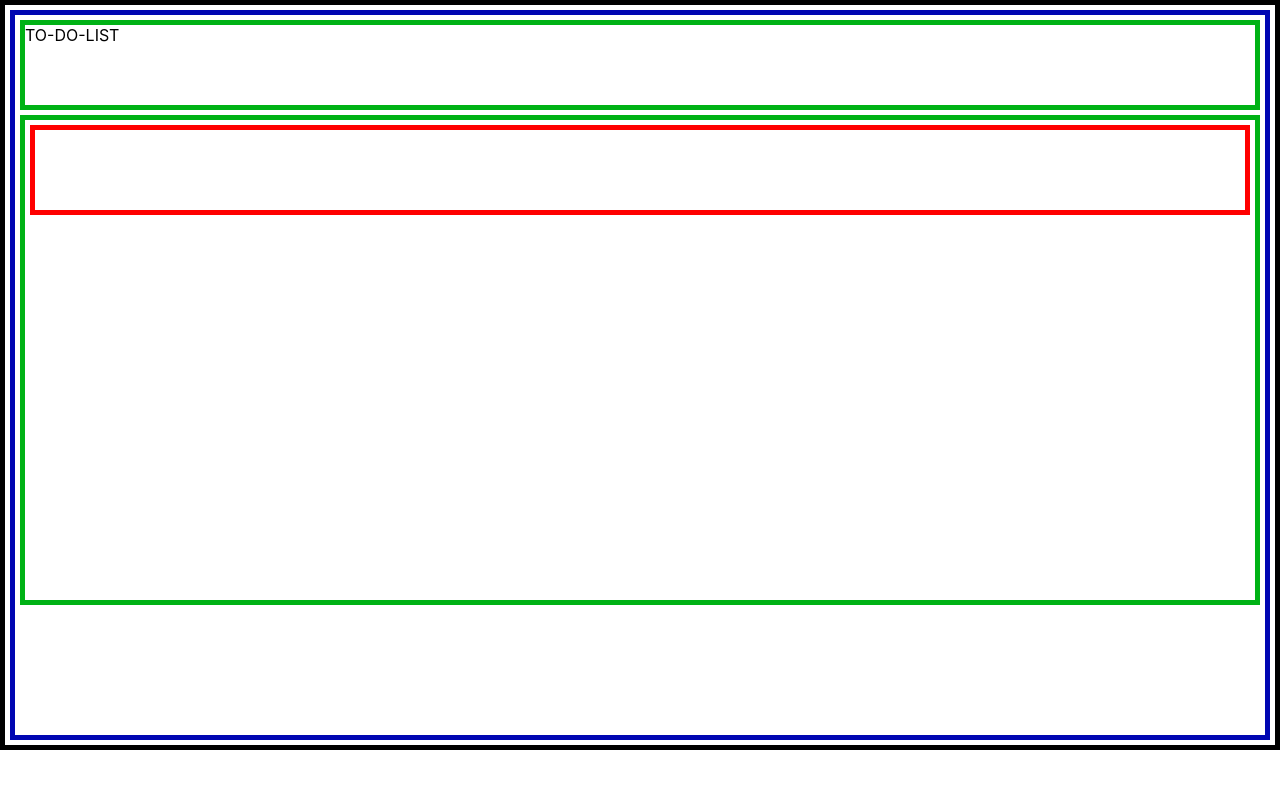
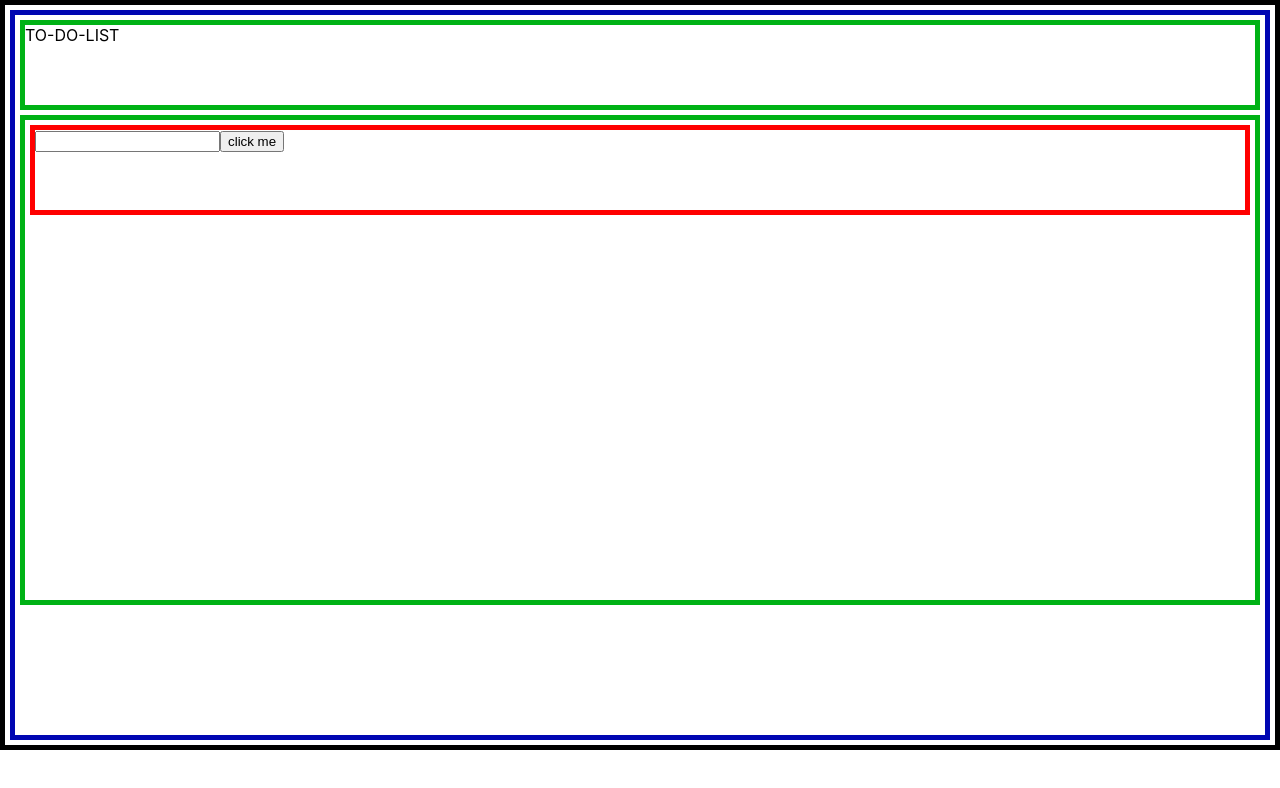
Before and after one commit to Luqmanmbutt/to-do-list-2, a React (Create React App) app in the folder to-to-list/: page / in a window 1280 px wide. Shown: the top 788 px of the page. Built offline with nearby package versions, Linux system fonts and the light colour scheme.

Commit message:
added a useState to update the inputValue for addtolist function

```diff
--- a/to-to-list/src/App.js
+++ b/to-to-list/src/App.js
@@ -1,7 +1,32 @@
-import React from 'react';
+import React, { useState }  from 'react';
 import './App.css';
 
+
+
 function App() {
+
+const AddToList = () => {
+
+const [inputValue, setInputValue] = useState('');
+
+
+
+const handleInputChange = (event) => {
+  setInputValue(event.target.value)
+
+
+}
+console.log("its working", handleInputChange())
+
+
+}
+
+
+
+
+
+
+
   return (
     <div className='main-container'>
       <div className='first-container'>
@@ -11,7 +36,8 @@ function App() {
         <div className='second-container'>
 
           <div className='add-to-list-container'>
-
+             <input></input>
+             <button> click me </button>
           </div>
         </div>
       </div>
@@ -27,10 +53,15 @@ export default App;
  * 1 - Does not return anything but, Executes lines that are inside the function
  * 2 - Returns something for us to use
  */
-const randomFunction = () => {
+// const randomFunction = () => {
 
-console.log("randomFunction -- works")
+  // const anotherFunction = () => {
+  //   // console.log("anotherfunction  -- works")
 
-}
+  //   return 2
+  // }
 
-randomFunction()
+// }
+
+// randomFunction.anotherFunction()
+// randomFunction()
```
